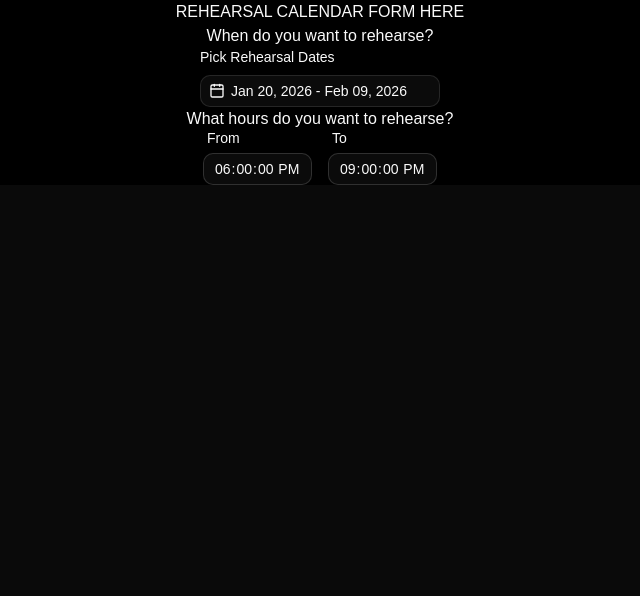
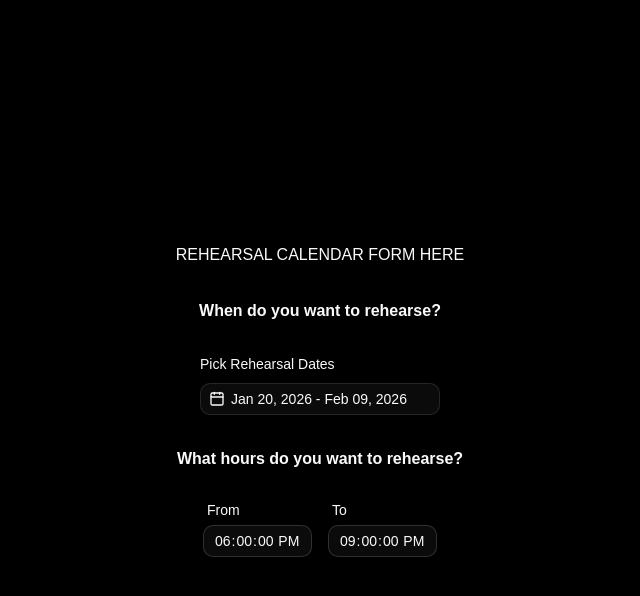
Before and after one commit to JMielbrecht/rehearsal-scheduler, a React (Vite) app: page / in a window 1280 px wide. Shown: the top 596 px of the page, without its empty margins (320-960 px from the left). Built offline with nearby package versions, Linux system fonts and the light colour scheme.

Commit message:
center rehearsal form and space out field sections

```diff
--- a/src/RehearsalForm/RehearsalForm.tsx
+++ b/src/RehearsalForm/RehearsalForm.tsx
@@ -1,23 +1,17 @@
-import React, { useState } from 'react';
+import React from 'react';
 import { RehearsalFormDates } from './RehearsalFormDates';
 import RehearsalFormHours from './RehearsalFormHours';
 
 const RehearsalForm = () => {
 
-    // Start and end date of rehearsal process
-    const [startDate, setStartDate] = useState();
-    const [endDate, setEndDate] = useState();
-
-
-
     return (
-        <div className="flex flex-col items-center">
+        <div className="flex flex-col justify-center items-center h-screen space-y-8">
         <h1>REHEARSAL CALENDAR FORM HERE</h1>
         {/* Start/End Dates */}
-        <h2>When do you want to rehearse?</h2>
+        <h2><strong>When do you want to rehearse?</strong></h2>
         <RehearsalFormDates />
         {/* Rehearsal Times */}
-        <h2>What hours do you want to rehearse?</h2>
+        <h2><strong>What hours do you want to rehearse?</strong></h2>
         <RehearsalFormHours />
         {/* TODO */}
         </div>
```
